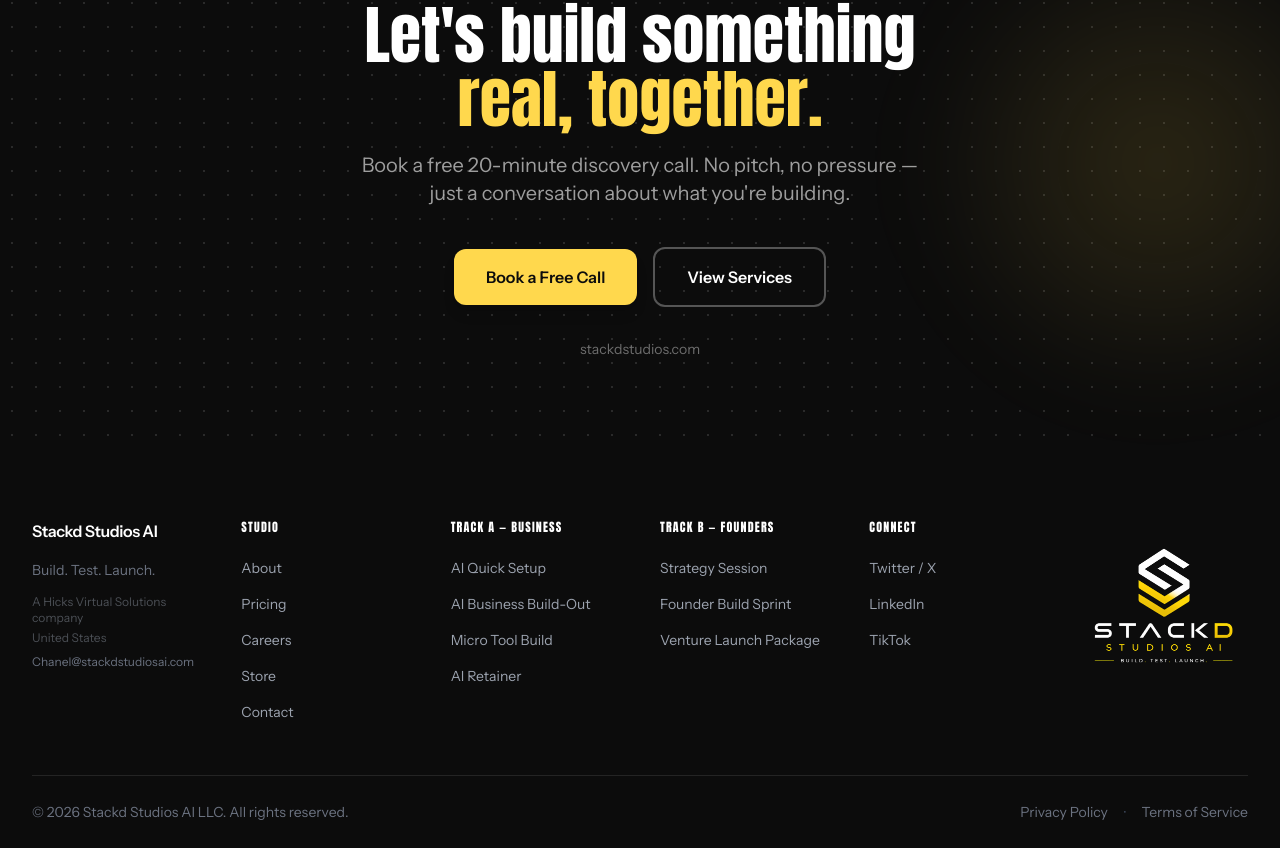
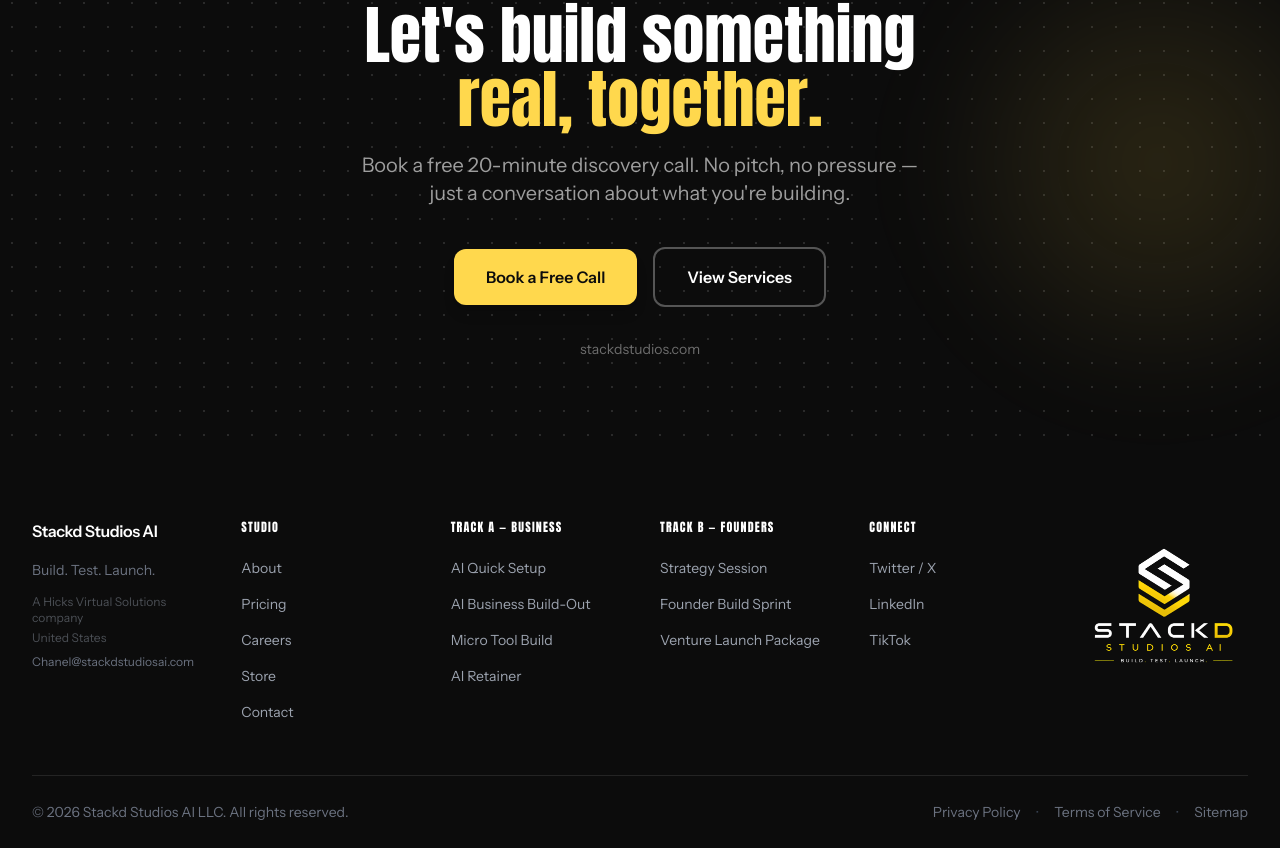
Before and after one commit to villamanagegroup-boop/vstackedlabs, a Next.js app: page / in a window 1280 px wide. Shown: the part 6281-7129 px from the top of the page. Built offline with nearby package versions, Linux system fonts and the light colour scheme.

Commit message:
Add sitemap link to footer

```diff
--- a/components/Footer.tsx
+++ b/components/Footer.tsx
@@ -125,6 +125,10 @@
             <Link href="/terms" className="text-[#6B7280] hover:text-white text-sm transition-colors">
               Terms of Service
             </Link>
+            <span className="text-[#374151]" aria-hidden="true">·</span>
+            <Link href="/sitemap.xml" className="text-[#6B7280] hover:text-white text-sm transition-colors">
+              Sitemap
+            </Link>
           </div>
         </div>
       </div>
```
